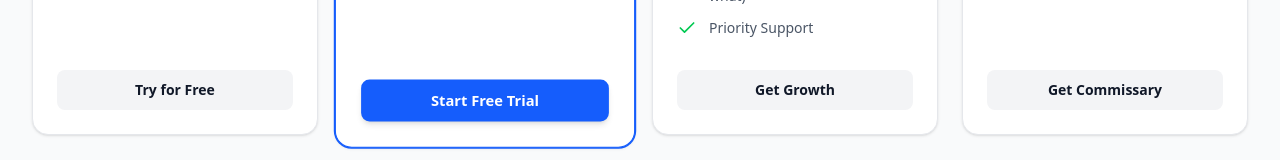
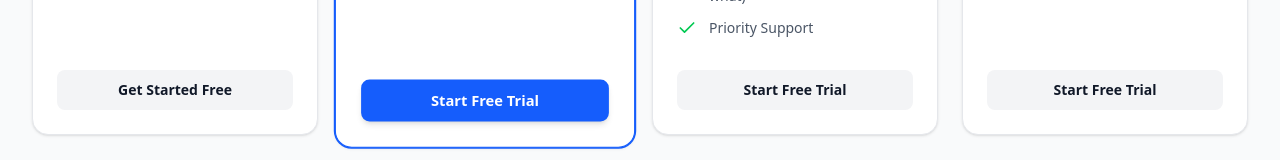
Before and after one commit to testqgw/SCP, a Next.js app: page / in a window 1280 px wide. Shown: the part 2837-2997 px from the top of the page. Built offline with nearby package versions, Linux system fonts and the light colour scheme; no server answers.

Commit message:
style: standardize pricing CTA button labels for consistency

```diff
--- a/components/landing/PricingSection.tsx
+++ b/components/landing/PricingSection.tsx
@@ -18,7 +18,7 @@ const tiers = [
             "Basic Document Storage",
             "No SMS Alerts", // Clearly show what they are missing
         ],
-        cta: "Try for Free",
+        cta: "Get Started Free",
         href: "/sign-up?plan=free",
         featured: false,
         highlighted: false,
@@ -54,7 +54,7 @@ const tiers = [
             "Audit Logs (See who changed what)",
             "Priority Support",
         ],
-        cta: "Get Growth",
+        cta: "Start Free Trial",
         href: "/sign-up?plan=growth",
         featured: false,
         highlighted: false,
@@ -72,7 +72,7 @@ const tiers = [
             "Bulk License Import",
             "Dedicated Account Manager",
         ],
-        cta: "Get Commissary",
+        cta: "Start Free Trial",
         href: "/sign-up?plan=commissary",
         featured: false,
         highlighted: false,
```
